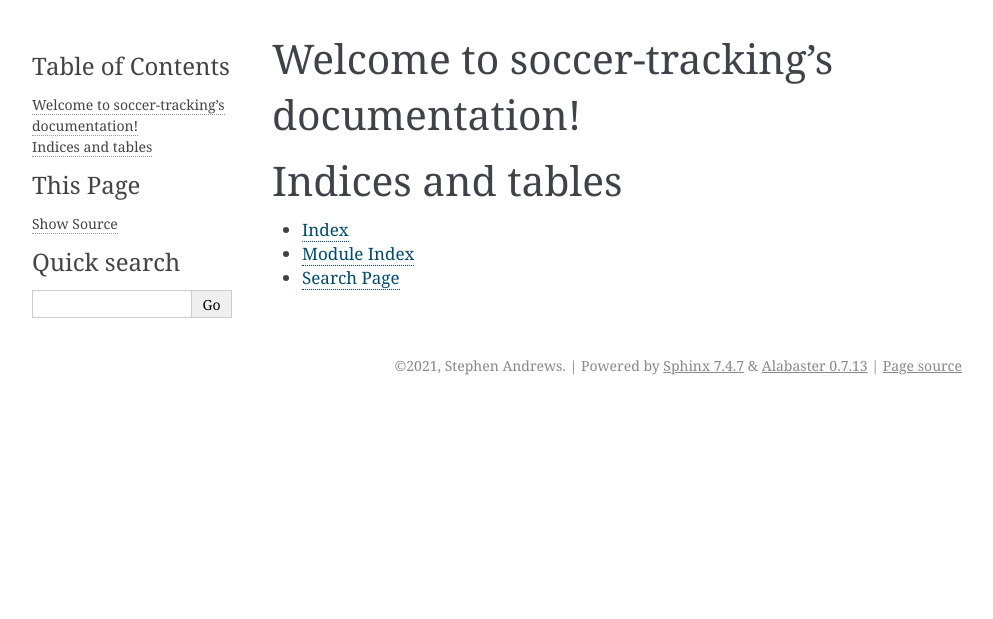
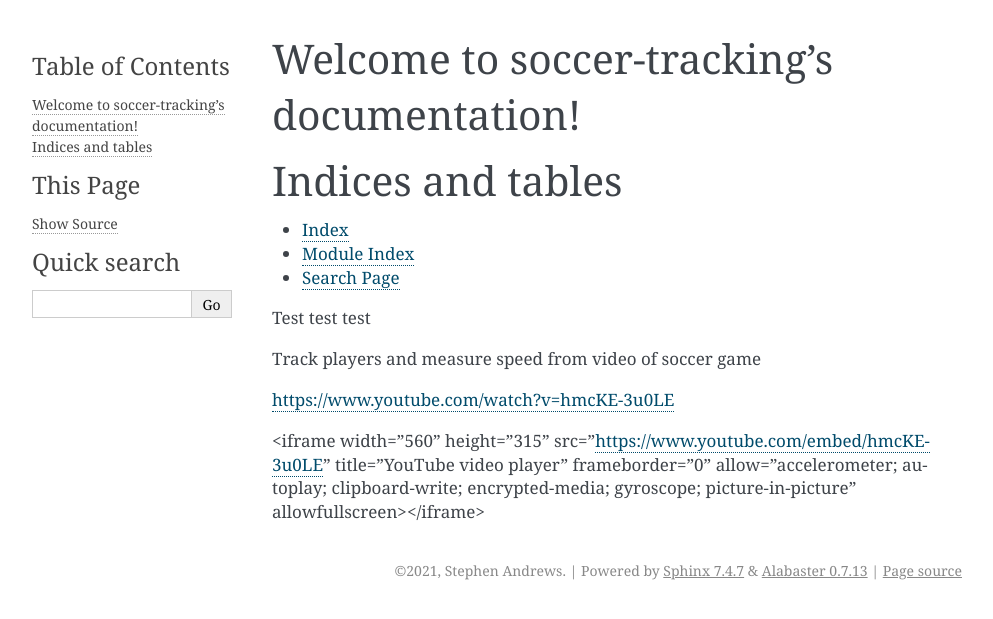
Before and after one commit to stephen-d-r-andrews/soccer-tracking, a Sphinx documentation site: the page built from docs/index.rst, in a window 1280 px wide. Shown: the top 619 px of the page, without its empty margins (148-1141 px from the left). Built offline with Sphinx 7.4.7, drawn with Linux system fonts in a browser that asks for light colours.

Commit message:
Test changes to index.rst

```diff
--- a/docs/index.rst
+++ b/docs/index.rst
@@ -18,3 +18,11 @@ Indices and tables
 * :ref:`genindex`
 * :ref:`modindex`
 * :ref:`search`
+
+Test test test
+
+Track players and measure speed from video of soccer game
+
+https://www.youtube.com/watch?v=hmcKE-3u0LE
+
+<iframe width="560" height="315" src="https://www.youtube.com/embed/hmcKE-3u0LE" title="YouTube video player" frameborder="0" allow="accelerometer; autoplay; clipboard-write; encrypted-media; gyroscope; picture-in-picture" allowfullscreen></iframe>
```
